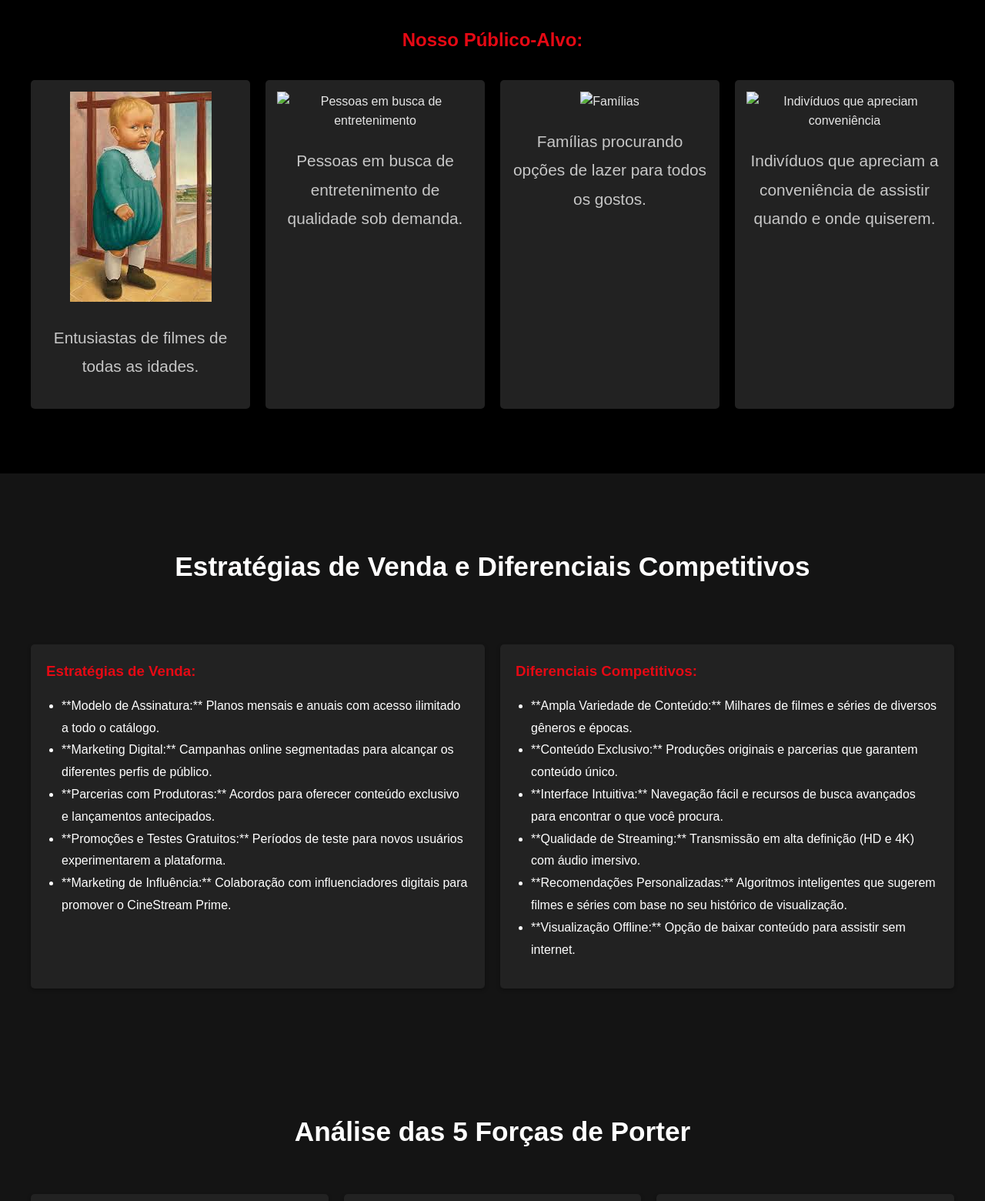
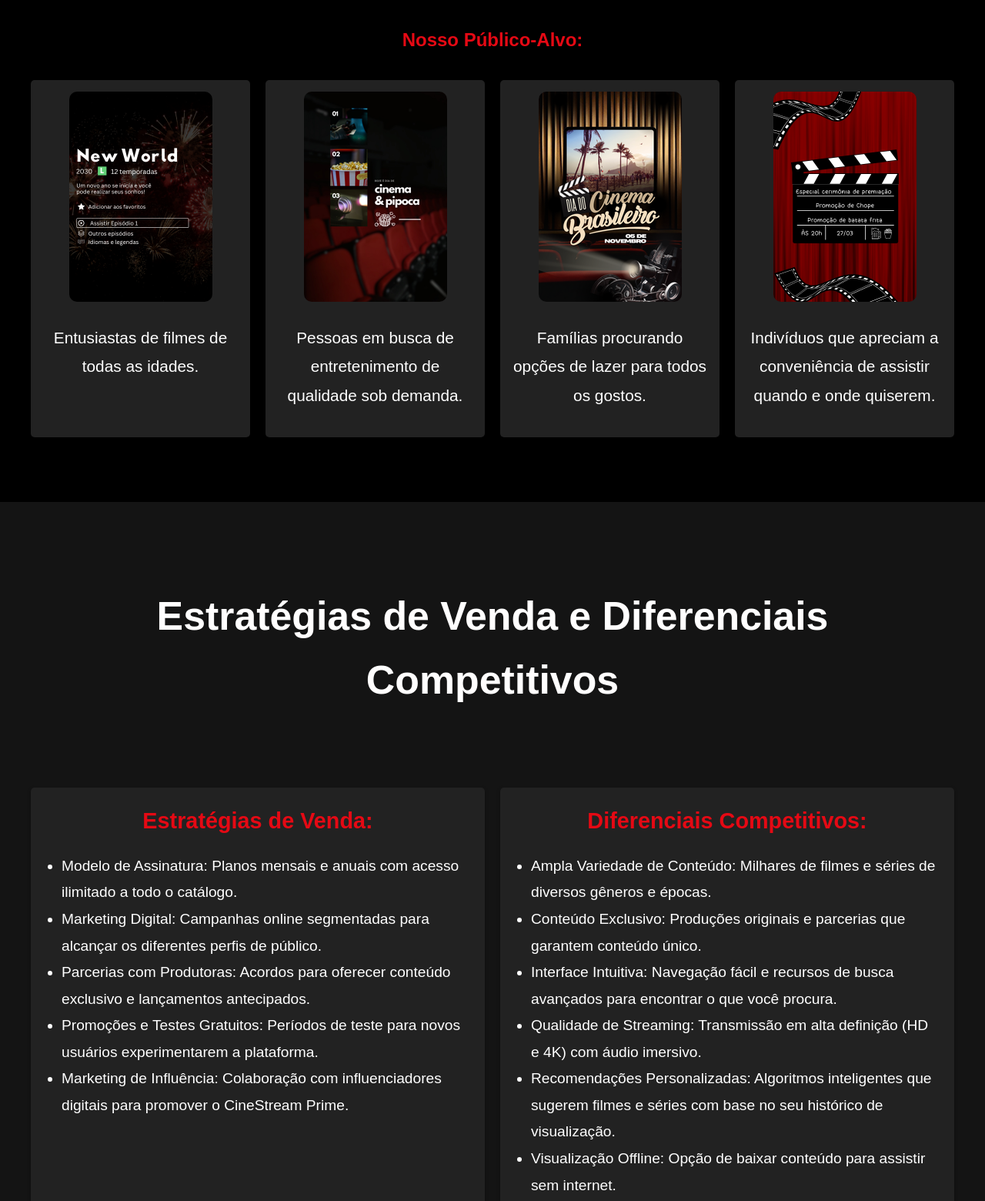
Before and after one commit to Tachan-t/Streaming, a website: page index.html in a window 1280 px wide. Shown: the part 1213-2773 px from the top of the page at 77% size. Drawn offline with Linux system fonts and the light colour scheme.

Commit message:
Add files via upload

```diff
--- a/index.html
+++ b/index.html
@@ -43,19 +43,19 @@
             <h3>Nosso Público-Alvo:</h3>
             <div class="audience-grid">
                 <div class="audience-item">
-                    <img src="image.png" alt="Entusiastas de filmes">
+                    <img src="New world.png" alt="Entusiastas de filmes">
                     <p>Entusiastas de filmes de todas as idades.</p>
                 </div>
                 <div class="audience-item">
-                    <img src="publico-entretenimento.jpg" alt="Pessoas em busca de entretenimento">
+                    <img src="intern.png" alt="Pessoas em busca de entretenimento">
                     <p>Pessoas em busca de entretenimento de qualidade sob demanda.</p>
                 </div>
                 <div class="audience-item">
-                    <img src="publico-familias.jpg" alt="Famílias">
+                    <img src="kinko.png" alt="Famílias">
                     <p>Famílias procurando opções de lazer para todos os gostos.</p>
                 </div>
                 <div class="audience-item">
-                    <img src="publico-conveniencia.jpg" alt="Indivíduos que apreciam conveniência">
+                    <img src="rename.png" alt="Indivíduos que apreciam conveniência">
                     <p>Indivíduos que apreciam a conveniência de assistir quando e onde quiserem.</p>
                 </div>
             </div>
@@ -88,22 +88,22 @@
             <div class="strategy-item">
                 <h3>Estratégias de Venda:</h3>
                 <ul>
-                    <li>**Modelo de Assinatura:** Planos mensais e anuais com acesso ilimitado a todo o catálogo.</li>
-                    <li>**Marketing Digital:** Campanhas online segmentadas para alcançar os diferentes perfis de público.</li>
-                    <li>**Parcerias com Produtoras:** Acordos para oferecer conteúdo exclusivo e lançamentos antecipados.</li>
-                    <li>**Promoções e Testes Gratuitos:** Períodos de teste para novos usuários experimentarem a plataforma.</li>
-                    <li>**Marketing de Influência:** Colaboração com influenciadores digitais para promover o CineStream Prime.</li>
+                    <li>Modelo de Assinatura: Planos mensais e anuais com acesso ilimitado a todo o catálogo.</li>
+                    <li>Marketing Digital: Campanhas online segmentadas para alcançar os diferentes perfis de público.</li>
+                    <li>Parcerias com Produtoras: Acordos para oferecer conteúdo exclusivo e lançamentos antecipados.</li>
+                    <li>Promoções e Testes Gratuitos: Períodos de teste para novos usuários experimentarem a plataforma.</li>
+                    <li>Marketing de Influência: Colaboração com influenciadores digitais para promover o CineStream Prime.</li>
                 </ul>
             </div>
             <div class="strategy-item">
                 <h3>Diferenciais Competitivos:</h3>
                 <ul>
-                    <li>**Ampla Variedade de Conteúdo:** Milhares de filmes e séries de diversos gêneros e épocas.</li>
-                    <li>**Conteúdo Exclusivo:** Produções originais e parcerias que garantem conteúdo único.</li>
-                    <li>**Interface Intuitiva:** Navegação fácil e recursos de busca avançados para encontrar o que você procura.</li>
-                    <li>**Qualidade de Streaming:** Transmissão em alta definição (HD e 4K) com áudio imersivo.</li>
-                    <li>**Recomendações Personalizadas:** Algoritmos inteligentes que sugerem filmes e séries com base no seu histórico de visualização.</li>
-                    <li>**Visualização Offline:** Opção de baixar conteúdo para assistir sem internet.</li>
+                    <li>Ampla Variedade de Conteúdo: Milhares de filmes e séries de diversos gêneros e épocas.</li>
+                    <li>Conteúdo Exclusivo: Produções originais e parcerias que garantem conteúdo único.</li>
+                    <li>Interface Intuitiva: Navegação fácil e recursos de busca avançados para encontrar o que você procura.</li>
+                    <li>Qualidade de Streaming: Transmissão em alta definição (HD e 4K) com áudio imersivo.</li>
+                    <li>Recomendações Personalizadas: Algoritmos inteligentes que sugerem filmes e séries com base no seu histórico de visualização.</li>
+                    <li>Visualização Offline: Opção de baixar conteúdo para assistir sem internet.</li>
                 </ul>
             </div>
         </div>
--- /dev/null
+++ b/script.js
@@ -0,0 +1,2 @@
+const img = document.getElementById("produto");
+const img2 = document.getSelectionAll("#img");
--- a/style.css
+++ b/style.css
@@ -117,7 +117,7 @@ nav ul li a:hover {
 }
 
 .product p {
-    color: #c7c7c7;
+    color: #ffffff;
     line-height: 1.8;
     margin-bottom: 1em;
     text-align: center; /* Centralizar o texto introdutório */
@@ -175,7 +175,7 @@ nav ul li a:hover {
 }
 
 .strategies h2 {
-    font-size: 2.2em;
+    font-size: 2.7em;
     margin-bottom: 1.5em;
     color: #fffefe;
     text-align: center;
@@ -190,6 +190,7 @@ nav ul li a:hover {
     padding: 0 20px; /* Opcional: Adiciona um pouco de padding nas laterais do container */
     max-width: 1200px; /* Opcional: Define uma largura máxima para o container */
     margin: 0 auto; /* Opcional: Centraliza o container na tela */
+    font-size: 1.2em; /* Tamanho da fonte */
 }
 
 .strategies .strategy-item {
@@ -204,6 +205,9 @@ nav ul li a:hover {
     color: #e50914; /* Verde Neon */
     margin-top: 0;
     margin-bottom: 0.5em;
+    font-size: 1.5em; /* Aumentar o tamanho da fonte */
+    font-weight: bold; /* Negrito */
+    text-align: center; /* Centraliza o texto */
 }
 
 .strategies .strategy-item ul {
@@ -267,7 +271,7 @@ nav ul li a:hover {
 }
 
 .porter-analysis .porter-force p {
-    color: #ccc;
+    color: #ffffff;
     line-height: 1.8;
 }
 
@@ -485,3 +489,6 @@ footer {
         grid-template-columns: 1fr; /* Uma coluna em telas menores */
     }
 }
+.audience-item img {
+    border-radius: 10px; /* ajuste o valor conforme o quanto quer arredondar */
+  }
```
Also changed, not shown: New world.png (added), intern.png (added), kinko.png (added), rename.png (added).
